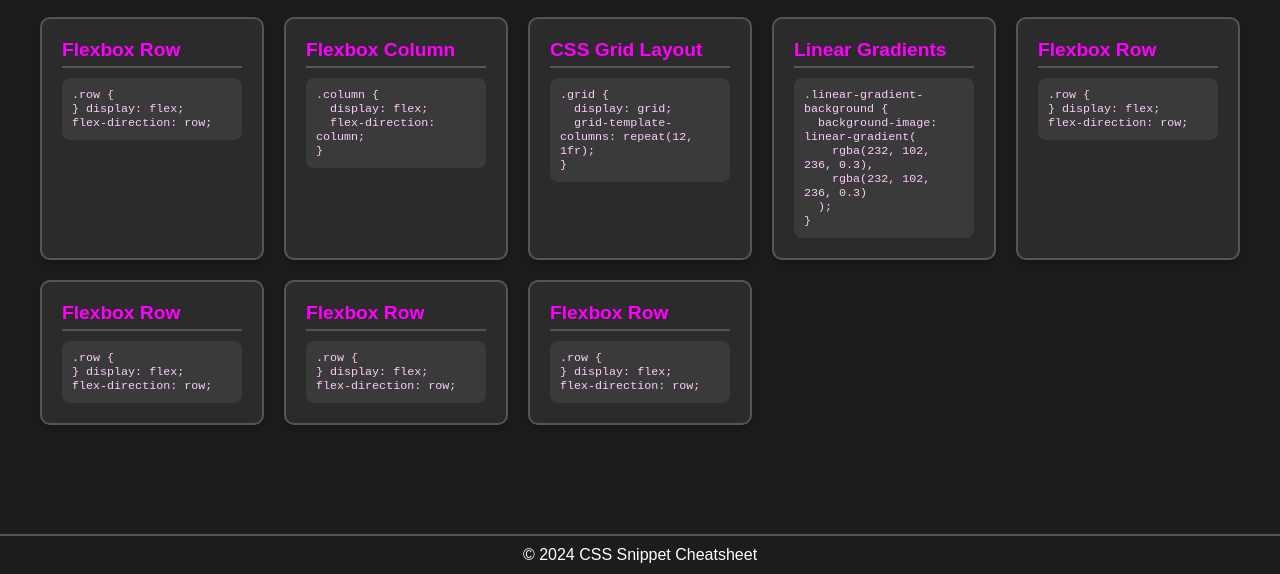
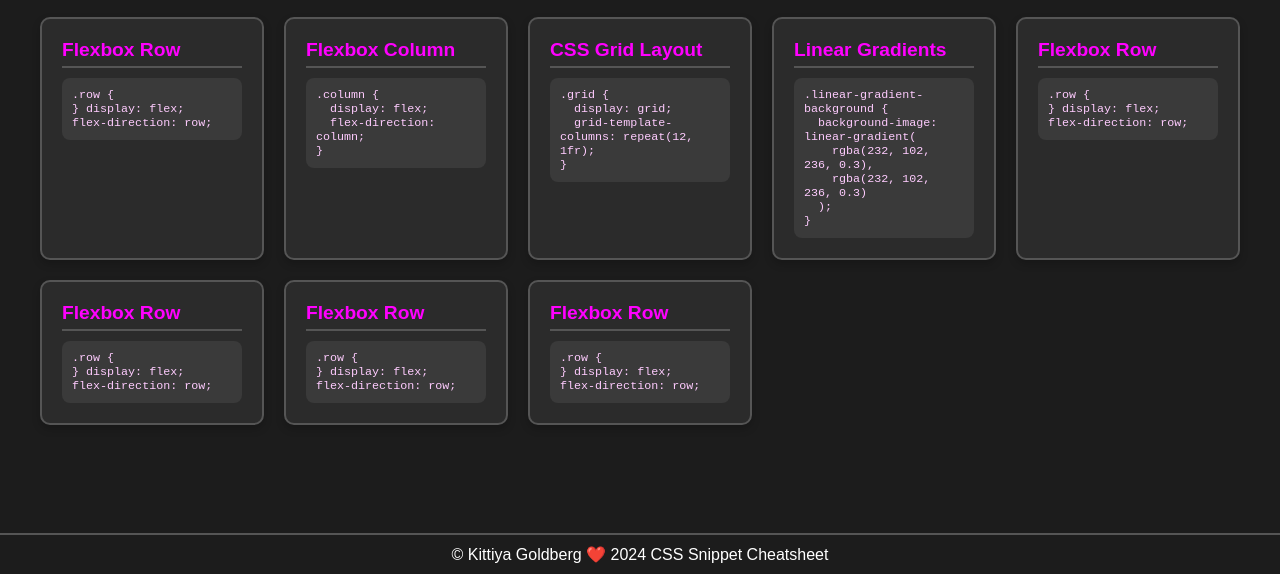
Before and after one commit to KittiyaLooknam/QuickStyle-CSS-Guide, a plain HTML site: page index.html in a window 1280 px wide. Shown: the part 226-800 px from the top of the page. Drawn offline with Linux system fonts and the light colour scheme.

Commit message:
add edited the footer

```diff
--- a/index.html
+++ b/index.html
@@ -47,7 +47,7 @@
 
     </main>
     <footer>
-        <p>&copy; 2024 CSS Snippet Cheatsheet</p>
+        <p>&copy; Kittiya Goldberg ❤️ 2024 CSS Snippet Cheatsheet</p>
     </footer>
 </body>
 </html>
```
Also changed, not shown: 1 other file.
